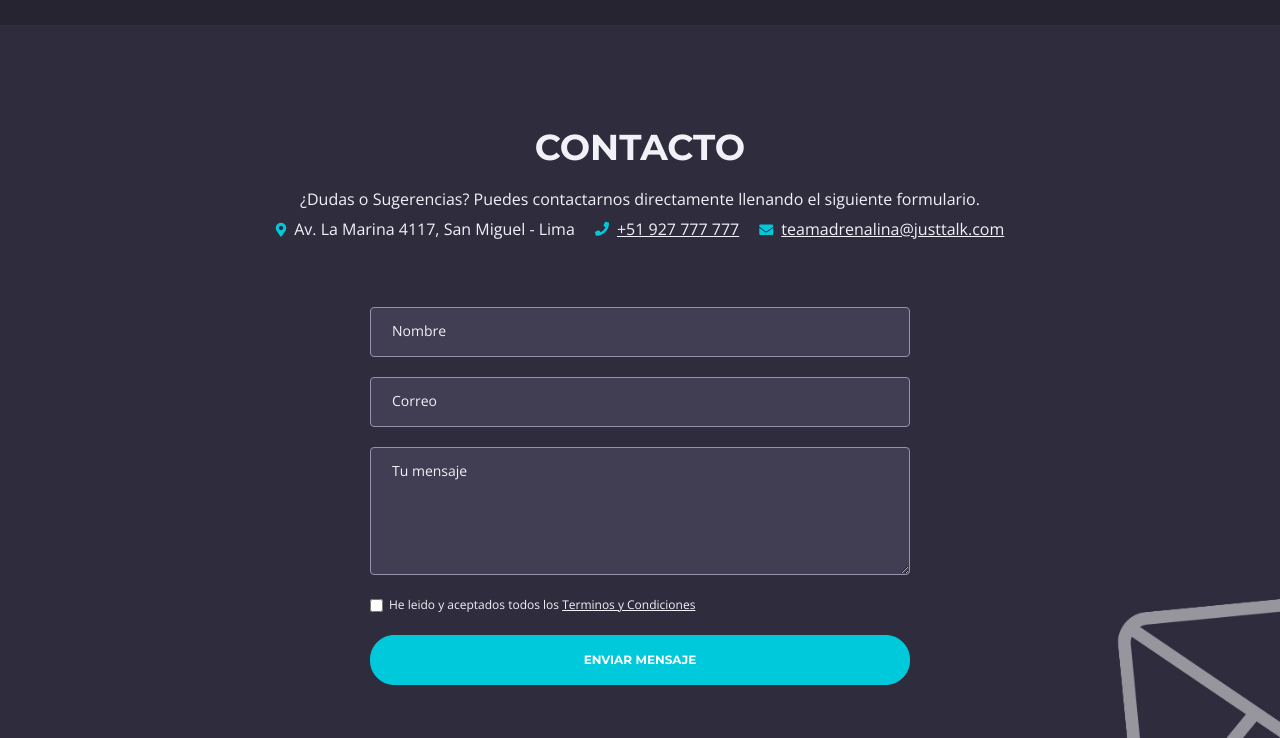
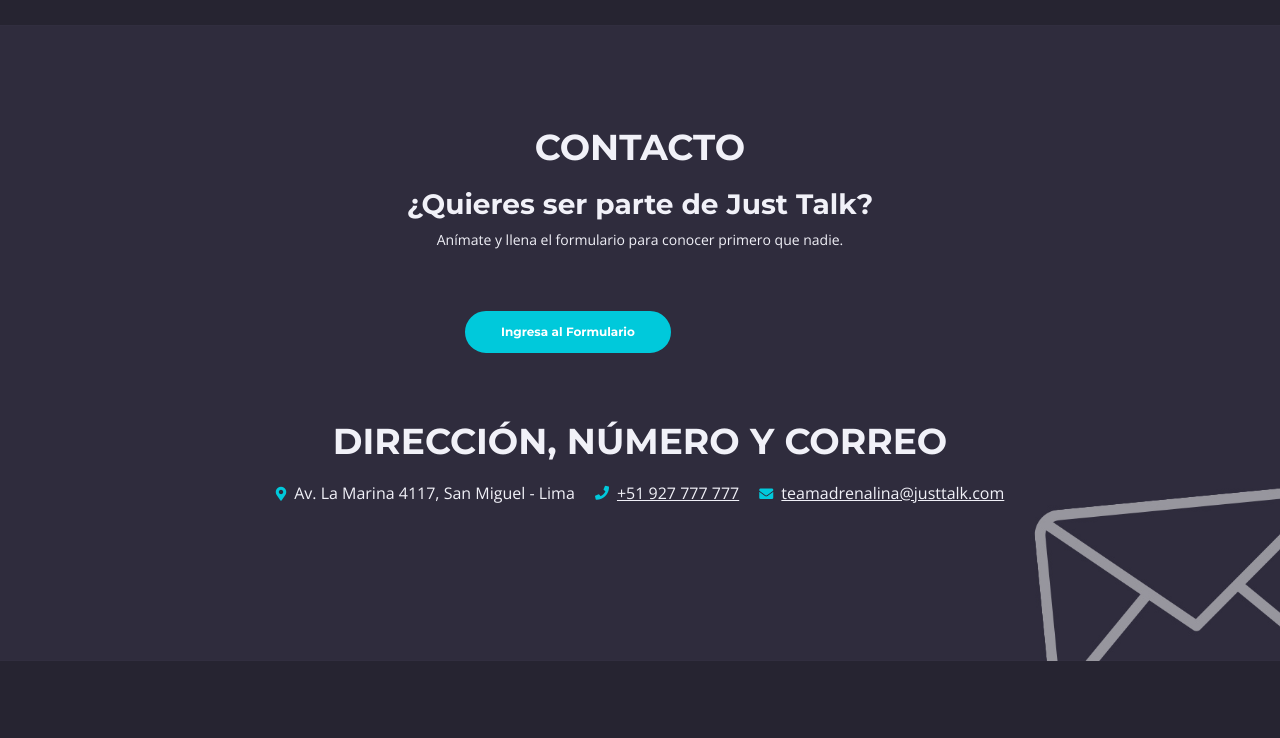
Before and after one commit to just-talk-team/landing-page, a plain HTML site: page index.html in a window 1280 px wide. Shown: the part 6050-6788 px from the top of the page. Drawn offline with nearby package versions, Linux system fonts and the light colour scheme.

Commit message:
Update index.html

```diff
--- a/index.html
+++ b/index.html
@@ -788,49 +788,44 @@
     <div id="contact" class="form">
         <div class="container">
             <div class="row">
+                <div class="col-12">
+                    <h2>CONTACTO</h2>
+                </div>
+            </div>
+             <div class="row">
+                 <div class="col-12">
+<ul class="list-unstyled li-space-lg">
+                        <h3>¿Quieres ser parte de Just Talk? </h3>
+                        <p>Anímate y llena el formulario para conocer primero que nadie.</p>
+                    </ul>
+                    </div>
+             </div>
+            <!-- end of row -->
+            <div class="row">
+                <div class="col-6 offset-4">
+
+                    <!-- Contact Form -->
+                    <a class="btn-solid-reg" href="https://docs.google.com/forms/d/e/1FAIpQLSc-3v9kqTZpv8T1MReinY4vliiMMl38Uzn2NFm22u20QC2gDw/viewform">Ingresa al Formulario</a>
+                    <!-- end of contact form -->
+
+                </div> <!-- end of col -->
+            </div> <!-- end of row -->
+            <br/>
+            <br/>
+            <br/>
+             <div class="row justify-content-center">
+                <div class="col align-self-center">
+                    <h2>DIRECCIÓN, NÚMERO Y CORREO</h2>
+                </div>
+             </div>
+            <div class="row">
                 <div class="col-lg-12">
-                    <h2>CONTACTO</h2>
+
                     <ul class="list-unstyled li-space-lg">
-                        <li class="address">¿Dudas o Sugerencias? Puedes contactarnos directamente llenando el siguiente formulario.</li>
-                        <li><i class="fas fa-map-marker-alt"></i>Av. La Marina 4117, San Miguel - Lima</li>
+                       <li><i class="fas fa-map-marker-alt"></i>Av. La Marina 4117, San Miguel - Lima</li>
                         <li><i class="fas fa-phone"></i><a class="blue" href="tel:003024630820">+51 927 777 777</a></li>
                         <li><i class="fas fa-envelope"></i><a class="blue" href="mailto:office@leno.com">teamadrenalina@justtalk.com</a></li>
                     </ul>
-                </div> <!-- end of col -->
-            </div> <!-- end of row -->
-            <div class="row">
-                <div class="col-lg-6 offset-lg-3">
-
-                    <!-- Contact Form -->
-                    <form id="contactForm" data-toggle="validator" data-focus="false">
-                        <div class="form-group">
-                            <input type="text" class="form-control-input" id="cname" required>
-                            <label class="label-control" for="cname">Nombre</label>
-                            <div class="help-block with-errors"></div>
-                        </div>
-                        <div class="form-group">
-                            <input type="email" class="form-control-input" id="cemail" required>
-                            <label class="label-control" for="cemail">Correo</label>
-                            <div class="help-block with-errors"></div>
-                        </div>
-                        <div class="form-group">
-                            <textarea class="form-control-textarea" id="cmessage" required></textarea>
-                            <label class="label-control" for="cmessage">Tu mensaje</label>
-                            <div class="help-block with-errors"></div>
-                        </div>
-                        <div class="form-group checkbox">
-                            <input type="checkbox" id="cterms" value="Agreed-to-Terms" required>He leido y aceptados todos los <a href="privacy-policy.html"></a><a href="terms-conditions.html">Terminos y Condiciones</a>
-                            <div class="help-block with-errors"></div>
-                        </div>
-                        <div class="form-group">
-                            <button type="submit" class="form-control-submit-button">ENVIAR MENSAJE</button>
-                        </div>
-                        <div class="form-message">
-                            <div id="cmsgSubmit" class="h3 text-center hidden"></div>
-                        </div>
-                    </form>
-                    <!-- end of contact form -->
-
                 </div> <!-- end of col -->
             </div> <!-- end of row -->
         </div> <!-- end of container -->
```
